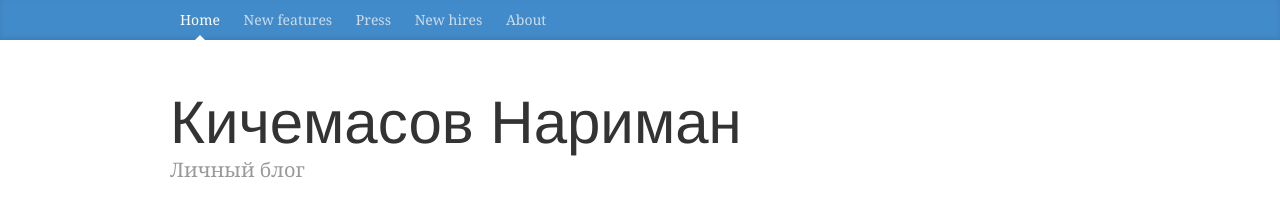
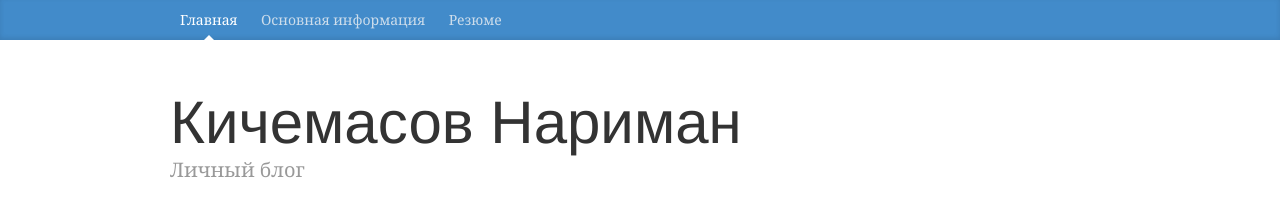
Before and after one commit to narimansnow/narimansnow.github.io, a Jekyll site: the page built from index.html, in a window 1280 px wide. Shown: the top 204 px of the page. Built offline with Jekyll 4.4.1, drawn with Linux system fonts in a browser that asks for light colours; nearby versions of some CDN libraries; library files that are not in the unit come from our copies.

Commit message:
Update top-menu.html

```diff
--- a/_includes/top-menu.html
+++ b/_includes/top-menu.html
@@ -1,7 +1,5 @@
 <nav class="blog-nav">
-          <a class="blog-nav-item active" href="#">Home</a>
-          <a class="blog-nav-item" href="#">New features</a>
-          <a class="blog-nav-item" href="#">Press</a>
-          <a class="blog-nav-item" href="#">New hires</a>
-          <a class="blog-nav-item" href="#">About</a>
+          <a class="blog-nav-item active" href="#">Главная</a>
+          <a class="blog-nav-item" href="#">Основная информация</a>
+          <a class="blog-nav-item" href="#">Резюме</a>
         </nav>
```
